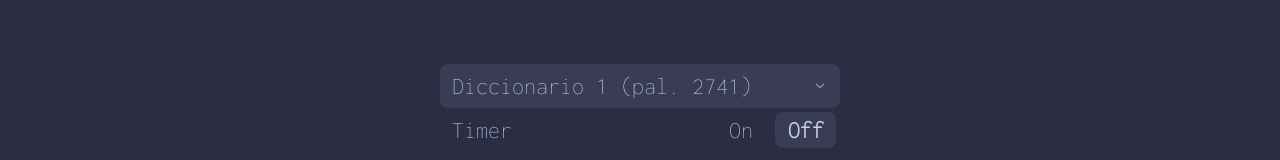
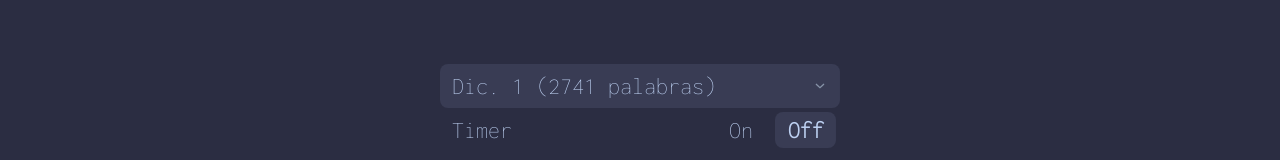
Before and after one commit to LucasMRC/aleator.io, a Svelte app: page / in a window 1280 px wide. Shown: the top 160 px of the page. Built offline with nearby package versions, Linux system fonts and the light colour scheme.

Commit message:
improves select labels

```diff
--- a/src/components/settings.svelte
+++ b/src/components/settings.svelte
@@ -9,10 +9,10 @@
 	const timerIntervals: number[] = [];
 
 	const dictionaryOptions = [
-		{ label: `Diccionario 1 (pal. ${dictionary.one.length})`, value: "one" },
-		{ label: `Diccionario 2 (pal. ${dictionary.two.length})`, value: "two" },
-		{ label: `Diccionario 3 (pal. ${dictionary.three.length})`, value: "three" },
-		{ label: `Diccionario 4 (pal. ${dictionary.four.length})`, value: "four" }
+		{ label: `Dic. 1 (${dictionary.one.length} palabras)`, value: "one" },
+		{ label: `Dic. 2 (${dictionary.two.length} palabras)`, value: "two" },
+		{ label: `Dic. 3 (${dictionary.three.length} palabras)`, value: "three" },
+		{ label: `Dic. 4 (${dictionary.four.length} palabras)`, value: "four" }
 	];
 
 	const handleTimerChange = (action: 'add' | 'subtract') => {
```
